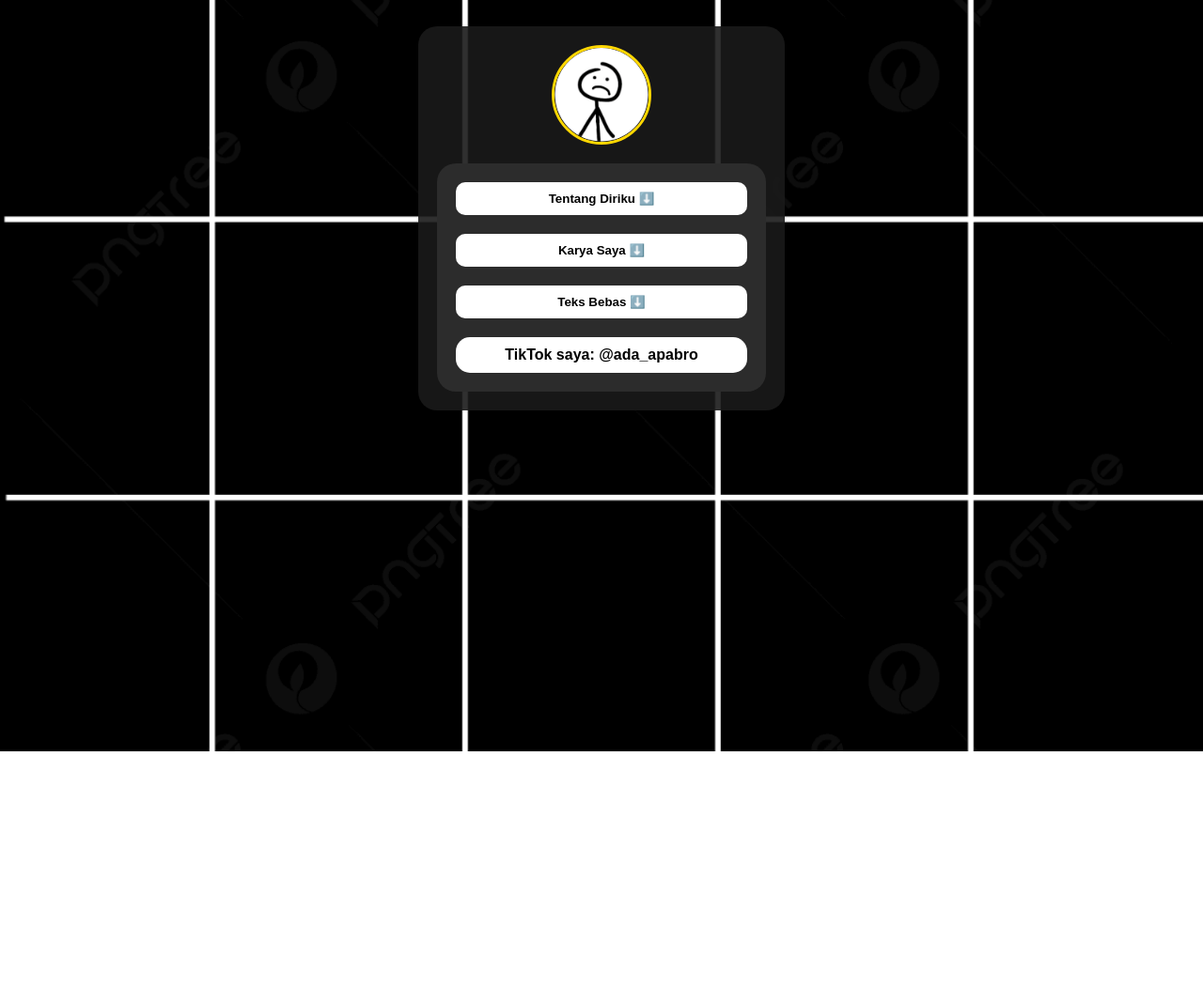
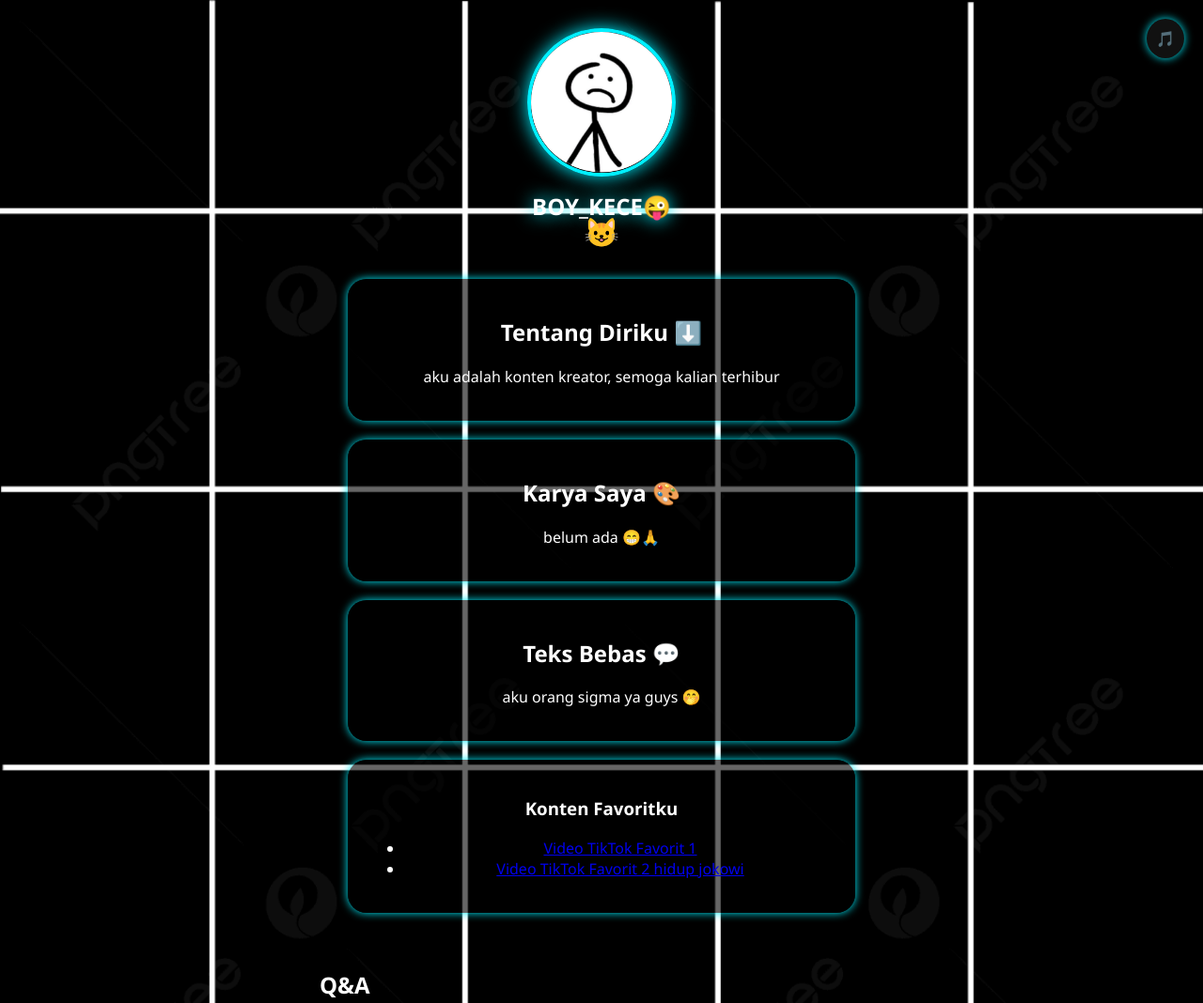
Before and after one commit to akukayacik/Website-boy_kece, a plain HTML site: page index.html in a window 1280 px wide. Shown: the top 1068 px of the page at 94% size. Before the commit the page ends 800 px from the top, so only its background shows below. Drawn offline with Linux system fonts and the light colour scheme.

Commit message:
Update index.html

```diff
--- a/index.html
+++ b/index.html
@@ -1,132 +1,180 @@
-
-<!DOCTYPE html>
-<html lang="id">
+<!DOCTYPE html><html lang="id">
 <head>
   <meta charset="UTF-8" />
   <meta name="viewport" content="width=device-width, initial-scale=1.0" />
-  <title>Portfolio Ada Apa Bro</title>
-
+  <title>Portofolio BOY_KECE</title>
   <style>
     body {
-      font-family: sans-serif;
+      margin: 0;
+      font-family: 'Segoe UI', sans-serif;
       background: url('pngtree-black-plaid-background-picture-image_1444476.jpg') no-repeat center center fixed;
       background-size: cover;
       color: white;
+      text-align: center;
+    }
+    .container {
+      padding: 30px;
+    }
+    .profile {
+      border-radius: 50%;
+      width: 150px;
+      height: 150px;
+      object-fit: cover;
+      border: 4px solid #00f0ff;
+      box-shadow: 0 0 20px #00f0ff;
+      transition: transform 0.3s;
+    }
+    .profile:hover {
+      transform: scale(1.05);
+    }
+    .neon-name {
+      font-size: 24px;
+      font-weight: bold;
+      margin-top: 10px;
+      text-shadow: 0 0 5px #00f0ff, 0 0 10px #00f0ff;
+      animation: glow 1.5s infinite alternate;
+    }
+    @keyframes glow {
+      from { text-shadow: 0 0 5px #00f0ff; }
+      to { text-shadow: 0 0 20px #00f0ff; }
+    }
+    .section {
+      background-color: rgba(0, 0, 0, 0.6);
+      margin: 20px auto;
+      padding: 20px;
+      max-width: 500px;
+      border-radius: 20px;
+      box-shadow: 0 0 10px #00f0ff;
+      animation: slideIn 1s ease forwards;
+    }
+    @keyframes slideIn {
+      from { transform: translateY(20px); opacity: 0; }
+      to { transform: translateY(0); opacity: 1; }
+    }
+    .social-buttons {
+      position: fixed;
+      top: 20px;
+      right: 20px;
       display: flex;
-      justify-content: center;
+      flex-direction: column;
+      gap: 10px;
+    }
+    .social-buttons a {
+      background-color: #111;
+      color: white;
+      padding: 10px;
+      border-radius: 50%;
+      text-decoration: none;
+      box-shadow: 0 0 10px #00f0ff;
+      transition: 0.3s;
+    }
+    .social-buttons a:hover {
+      transform: scale(1.2);
+    }
+    .emoji {
+      font-size: 30px;
+      animation: bounce 1s infinite alternate;
+    }
+    @keyframes bounce {
+      from { transform: translateY(0); }
+      to { transform: translateY(-10px); }
+    }
+    .faq {
+      text-align: left;
+      max-width: 600px;
+      margin: auto;
       padding: 20px;
     }
-
-    .container {
-      width: 350px;
-      background-color: rgba(26, 26, 26, 0.9);
-      border-radius: 20px;
-      padding: 20px;
-      text-align: center;
+    .faq h3 {
+      cursor: pointer;
     }
-
-    .profile-pic {
-      width: 100px;
-      height: 100px;
-      border-radius: 50%;
-      overflow: hidden;
-      margin: 0 auto 20px;
-      border: 3px solid gold;
-    }
-
-    .profile-pic img {
-      width: 100%;
-      height: 100%;
-      object-fit: cover;
-    }
-
-    .card {
-      background: #2c2c2c;
-      padding: 20px;
-      border-radius: 20px;
-    }
-
-    .section {
-      margin-bottom: 20px;
-    }
-
-    button {
-      background-color: white;
-      color: black;
-      padding: 10px;
-      width: 100%;
-      border: none;
-      border-radius: 10px;
-      cursor: pointer;
-      font-weight: bold;
-    }
-
-    button:hover {
-      background-color: #ccc;
-    }
-
-    .hidden {
+    .faq .answer {
       display: none;
-      margin-top: 10px;
-      color: #ddd;
-    }
-
-    .socials {
-      background: white;
-      color: black;
-      padding: 10px;
-      border-radius: 15px;
-      margin-top: 20px;
-      font-weight: bold;
-    }
-
-    .socials a {
-      color: black;
-      text-decoration: none;
-    }
-
-    .socials a:hover {
-      text-decoration: underline;
+      padding: 10px 0;
     }
   </style>
 </head>
-<body>
+<body onload="playMusic()">
+  <audio id="bgmusic" src="7027136442521709931-c.mp3" loop></audio>
+  <audio id="clicksound" src="click.mp3"></audio>
+
+  <div class="social-buttons">
+    <a href="#" onclick="toggleMusic()">🎵</a>
+    <!-- <a href="#">📷</a> -->
+  </div>
 
   <div class="container">
-    <!-- Foto profil -->
-    <div class="profile-pic">
-      <img src="IMG_20250726_132240.jpg" alt="Foto Profil">
+    <img src="IMG_20250726_132240.jpg" alt="PP" class="profile" />
+    <div class="neon-name">BOY_KECE😜</div>
+    <div class="emoji">😺</div>
+
+    <div class="section" onclick="klikTombol()">
+      <h2>Tentang Diriku ⬇️</h2>
+      <p>aku adalah konten kreator, semoga kalian terhibur</p>
     </div>
 
-    <div class="card">
-      <div class="section">
-        <button onclick="toggleText('text1')">Tentang Diriku ⬇️</button>
-        <p id="text1" class="hidden">Aku adalah konten kreator, semoga kalian terhibur 🙌</p>
+    <div class="section" onclick="klikTombol()">
+      <h2>Karya Saya 🎨</h2>
+      <p>belum ada 😁🙏</p>
+    </div>
+
+    <div class="section" onclick="klikTombol()">
+      <h2>Teks Bebas 💬</h2>
+      <p>aku orang sigma ya guys 🤭</p>
+    </div>
+
+    <div class="section" onclick="klikTombol()">
+      <div id="kontenFavorit">
+        <h3>Konten Favoritku</h3>
+        <ul>
+          <li><a href="https://vt.tiktok.com/ZSHpSJHUC6eYQ-576rJ/" target="_blank">Video TikTok Favorit 1</a></li>
+          <li><a href="https://www.tiktok.com/@ada_apabro/video/7531171031935945990" target="_blank">Video TikTok Favorit 2 hidup jokowi</a></li>
+        </ul>
       </div>
+    </div>
 
-      <div class="section">
-        <button onclick="toggleText('text2')">Karya Saya ⬇️</button>
-        <p id="text2" class="hidden">Belum ada 😁🙏</p>
-      </div>
-
-      <div class="section">
-        <button onclick="toggleText('text3')">Teks Bebas ⬇️</button>
-        <p id="text3" class="hidden">Aku orang sigma ya guys 🤭</p>
-      </div>
-
-      <div class="socials">
-        TikTok saya: <a href="https://tiktok.com/@ada_apabro" target="_blank">@ada_apabro</a><br />
-        <!-- YouTube dihapus sesuai permintaan -->
-      </div>
+    <div class="faq">
+      <h2>Q&A</h2>
+      <h3 onclick="toggleJawaban(this)">Q: Kamu buat konten apa aja?</h3>
+      <div class="answer">A: Random konten, yang penting menghibur 😁</div>
+      <h3 onclick="toggleJawaban(this)">Q: Kapan upload video baru?</h3>
+      <div class="answer">A: Kalo semangatnya full charge! 🔋</div>
     </div>
   </div>
 
   <script>
-    function toggleText(id) {
-      const element = document.getElementById(id);
-      element.classList.toggle("hidden");
+    function playMusic() {
+      const music = document.getElementById('bgmusic');
+      music.play().catch(function(e) {
+        console.log("Autoplay ditolak, user harus klik dulu:", e);
+      });
+    }
+
+    let isPlaying = true;
+    function toggleMusic() {
+      const music = document.getElementById('bgmusic');
+      if (isPlaying) {
+        music.pause();
+      } else {
+        music.play();
+      }
+      isPlaying = !isPlaying;
+    }
+
+    function klikTombol() {
+      const klik = document.getElementById('clicksound');
+      klik.currentTime = 0;
+      klik.play();
+    }
+
+    function toggleJawaban(element) {
+      const answer = element.nextElementSibling;
+      if (answer.style.display === 'block') {
+        answer.style.display = 'none';
+      } else {
+        answer.style.display = 'block';
+      }
     }
   </script>
-
 </body>
 </html>
```
